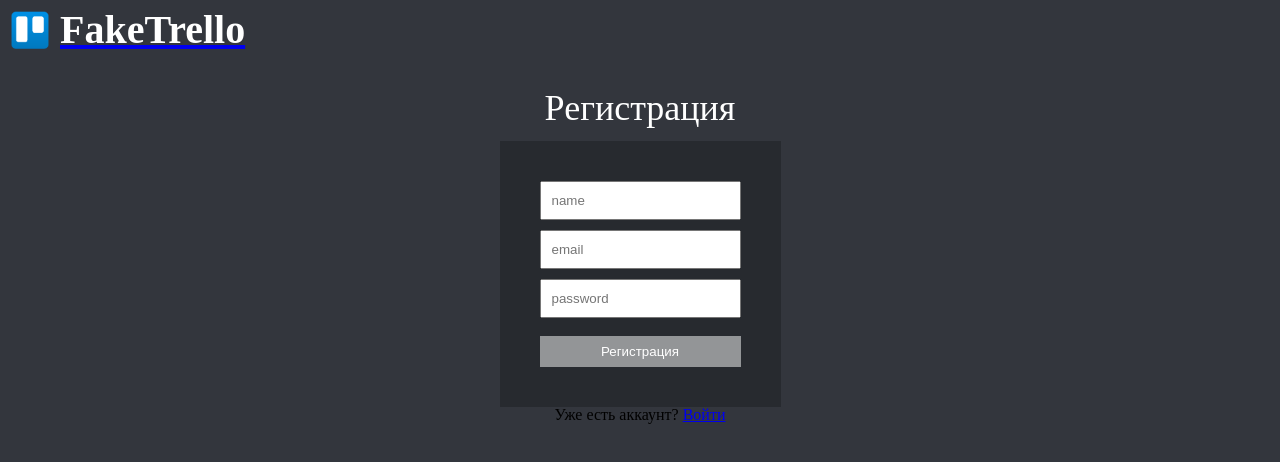
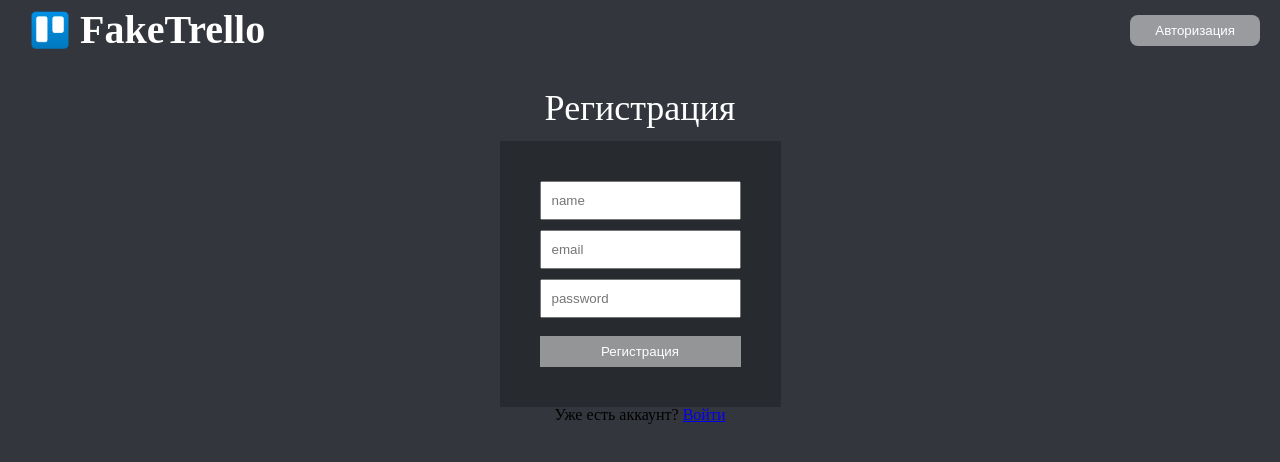
Before and after one commit to KashinGena/nekidaem, a React (Create React App) app: page /register in a window 1280 px wide. Shown: the top 462 px of the page. Built offline with nearby package versions, Linux system fonts and the light colour scheme; no server answers.

Commit message:
Seems like dnd works without any mistakes, i have changed reordering tasks from by seq_num to by index

```diff
--- a/src/App.js
+++ b/src/App.js
@@ -6,31 +6,37 @@ import { Redirect, Route, Switch } from 'react-router-dom';
 import Board from './pages/Board/Board';
 import {useSelector, useDispatch} from 'react-redux'
 import Login from './pages/Authorization/Login';
-import { autoAuth } from './redux/actions/auth';
+import { autoAuth,logout } from './redux/actions/auth';
 
 
 
 function App() {
   const isAuth = useSelector ( state => state.authReducer.isAuth)
+  const userName = useSelector(state => state.authReducer.userName)
+
   const dispatch = useDispatch()
 
 React.useEffect(() => {
   if (!isAuth)
+    dispatch(autoAuth())
+},[])
 
-  dispatch(autoAuth())
-})
+const onLogoutHandler = () => {
+  dispatch(logout())
+}
 
   return (
     <div className="app">
 
-      <Header isAuth={isAuth}/>
+      <Header isAuth={isAuth} userName={userName} onLogout={onLogoutHandler}/>
       <Switch>
+      <Route path ='/login'>
+          {isAuth? <Redirect to='/'/> :<Login/>}
+        </Route>
         <Route exact path = "/">
         {!isAuth? <Redirect to='/register'/> :<Board/>}
         </Route>
-        <Route path ='/login'>
-          {isAuth? <Redirect to='/'/> :<Login/>}
-        </Route>
+
         <Route path ='/register'>
           {isAuth? <Redirect to='/'/> :<Registration/>}
         </Route>
--- a/src/components/Column/Column.jsx
+++ b/src/components/Column/Column.jsx
@@ -37,7 +37,7 @@ const Column = ({id,color, title, tasks, onAddClickl,onDeleteTask}) => {
                     {...provided.droppableProps}
                     >
                         {tasks.length!==0 && tasks.map((id,index) => {
-                          return (cards[id])? <Task key={id} index={cards[id].seq_num} id={id} text={cards[id].text} onDelete={onDeleteTask.bind(null,id)}/>
+                          return (cards[id])? <Task key={id} index={index} id={id} text={cards[id].text} onDelete={onDeleteTask.bind(null,id)}/>
                           :null
 })}
                         {provided.placeholder}
--- a/src/components/Header/Header.jsx
+++ b/src/components/Header/Header.jsx
@@ -4,9 +4,9 @@ import './Header.scss'
 import { NavLink } from 'react-router-dom'
 
 
-const Header = ({isAuth,username}) => {
+const Header = ({isAuth,userName,onLogout}) => {
     return (
-        <header>
+        <header className='header'>
             <NavLink to='/'>
                 <div className="header__logo">
                     <img className="header__logo-img" alt ='logo' src ={logo}/>
@@ -16,12 +16,18 @@ const Header = ({isAuth,username}) => {
 
             {isAuth
                 ?
-                <div>
-                    <span>{username}</span>
-                    <button>Выйти</button>
+                <div className='header__login-container'>
+                    <span className="header__login-user">{userName}</span>
+                    <button className='header__login-auth'
+                            onClick={onLogout}
+                    >
+                        Выйти
+                    </button>
                 </div>
                 :
-                null
+                <NavLink to ='/register'>
+                    <button className='header__login-auth'>Авторизация</button>
+                </NavLink>
             }
         </header>
     )
--- a/src/components/Header/Header.scss
+++ b/src/components/Header/Header.scss
@@ -1,16 +1,42 @@
-.header__logo-title {
+@import '../../styles/_variables';
+
+
+.header {
+    display: flex;
+    justify-content: space-between;
+    align-items: center;
+    padding: 0 20px;
+    a {
+        text-decoration: none;
+    }
+    &__logo {
+        display: flex;
+        align-items: center;
+        &-title {
             font-size: 40px;
             font-weight: 600;
             color: #fff;
         }
-
-
-.header__logo-img {
+        &-img {
             width: 60px;
             height: 60px;
         }
 
-.header__logo {
-    display: flex;
-    align-items: center;
+
     }
+    &__login {
+
+        &-user {
+            font-size: 28px;
+            color: #fff;
+        }
+        &-auth {
+            @extend %button;
+            background-color: $main-color;
+            color: #fff;
+            border-radius: 8px;
+            margin-left: 10px;
+
+        }
+    }
+}
--- a/src/components/Task/Task.jsx
+++ b/src/components/Task/Task.jsx
@@ -3,10 +3,12 @@ import './Task.scss'
 import { Draggable } from 'react-beautiful-dnd'
 
 const Task = ({id, text,index, onDelete,...props}) => {
-    console.log();
+    console.log('id',id,'index',index);
 
     return (
-        <Draggable key={id} draggableId={id.toString()} index={index}>
+        <Draggable draggableId={id.toString()} index={index}>
+
+
             {(provided)=>(
                 <div
                     {...provided.draggableProps}
--- a/src/pages/Board/Board.jsx
+++ b/src/pages/Board/Board.jsx
@@ -1,7 +1,7 @@
 import React from 'react'
 import Column from '../../components/Column/Column'
 import {useDispatch, useSelector} from 'react-redux'
-import {createCard, getCards, deleteCards, update} from '../../redux/actions/cards'
+import {createCard, getCards, deleteCards, update, updateCardSuccess} from '../../redux/actions/cards'
 import { DragDropContext } from 'react-beautiful-dnd'
 
 
@@ -28,15 +28,11 @@ const Board = () => {
   }
 
   const onDragEnd = (result) => {
-    console.log(result);
    const {destination, source,draggableId} = result
    if (!destination) return;
    if (destination.droppableId=== source.droppableId &&
     destination.index===source.index)  return;
-    //const column = columnHeader[source.droppableId]
-
-    console.log(result);
-
+    dispatch(updateCardSuccess(draggableId,source,destination))
     dispatch(update(draggableId,destination,token))
 
 
--- a/src/redux/actions/auth.js
+++ b/src/redux/actions/auth.js
@@ -1,6 +1,12 @@
 
 import axios from "axios";
 
+export const logout = () => {
+    localStorage.clear()
+    return {
+        type:'LOGOUT'
+    }
+}
 
 export const authSuccess = (token, username) => {
     return {
@@ -10,11 +16,11 @@ export const authSuccess = (token, username) => {
     }
 }
 
-export const autoAuthSuccess = (token, username) => {
+export const autoAuthSuccess = (token, userName) => {
     return {
         type:'AUTO_AUTH_SUCCESS',
         token,
-        username
+        userName
     }
 }
 
@@ -75,7 +81,9 @@ export const autoAuth = () => {
             if (response.status===200) {
 
                 const data = response.data
-                dispatch(autoAuthSuccess(data))
+                console.log(data);
+                const userName=localStorage.getItem('username')
+                dispatch(autoAuthSuccess(data,userName))
 
             }
             else {
--- a/src/redux/actions/cards.js
+++ b/src/redux/actions/cards.js
@@ -49,7 +49,10 @@ export const update  = (id,destination,token) => {
     const config = {
         headers: { Authorization: `JWT ${token.token}` }
     };
-    return async (dispatch,getState) => {
+    console.log(config);
+
+    return  (dispatch,getState) => {
+
          const card =getState().cardsReducer.cards[id]
 
 
@@ -60,12 +63,12 @@ export const update  = (id,destination,token) => {
         }
 
         try {
-            dispatch(updateCardSuccess(id,destination))
-            await axios.patch(`https://trello.backend.tests.nekidaem.ru/api/v1/cards/${id}/`,reqObj,config)
 
+             axios.patch(`https://trello.backend.tests.nekidaem.ru/api/v1/cards/${id}/`,reqObj,config)
 
         }
         catch(e) {
+            console.log(e);
 
         }
     }
@@ -74,12 +77,13 @@ export const update  = (id,destination,token) => {
 
 
 
- const updateCardSuccess = (id,destination) => {
+ export const updateCardSuccess = (id,source,destination) => {
      console.log('upd');
 
     return {
         type:'UPDATE_CARD',
         id,
+        source,
         destination
     }
 }
--- a/src/redux/reducers/auth.js
+++ b/src/redux/reducers/auth.js
@@ -31,12 +31,13 @@ const authReducer = (state = initialState, action) => {
                 userName:''
             }
         case 'AUTO_AUTH_SUCCESS':
+            console.log(action);
             return {
                 ...state,
                 isAuth:true,
                 token:action.token,
                 userName:action.userName,
-                password:action.password
+
             }
 
 
```
Also changed, not shown: src/redux/reducers/card.js (+36 -22 lines). Lines whose indentation alone changed are shown as unchanged.
